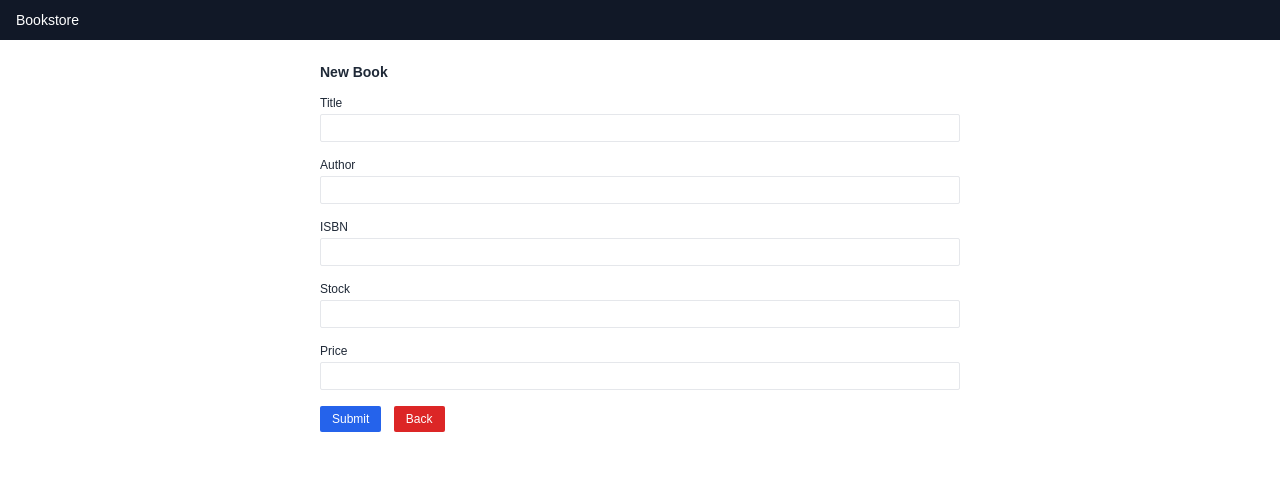
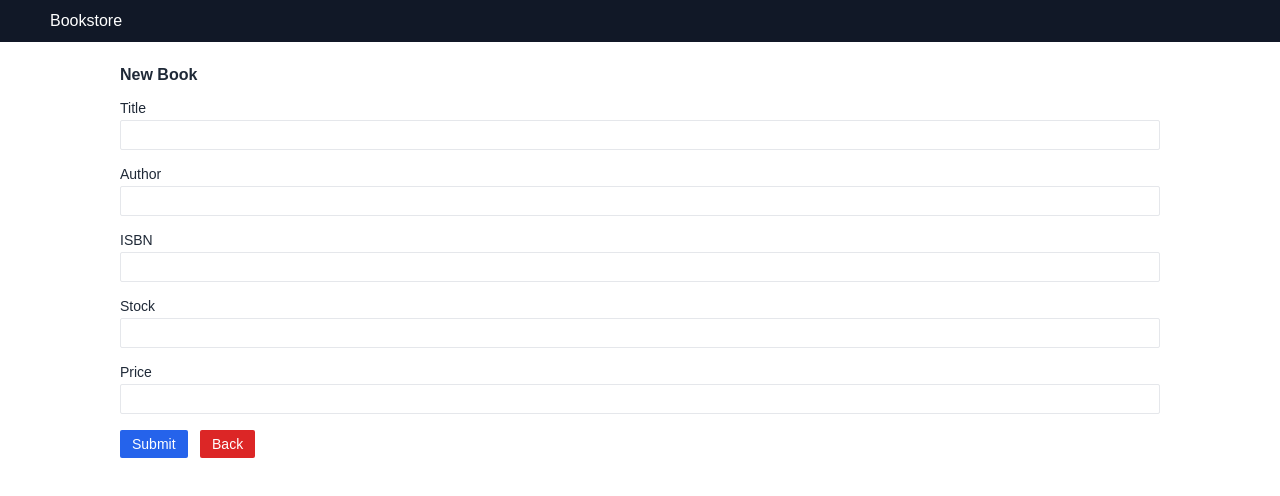
Before and after one commit to Munjurul8355/Bookstore, a plain HTML site: page newbook.html in a window 1280 px wide. Drawn offline with Linux system fonts and the light colour scheme.

Commit message:
Update newbook.html

```diff
--- a/newbook.html
+++ b/newbook.html
@@ -7,42 +7,43 @@
     body {
       font-family: Arial, sans-serif;
       background-color: #fff;
-      color: #1f2937; /* gray-900 */
+      color: #1f2937;
       margin: 0;
       padding: 0;
     }
     nav {
-      background-color: #111827; /* gray-900 */
+      background-color: #111827;
       color: white;
-      padding: 12px 16px;
-      font-size: 14px;
-    }
+      padding: 12px 24px;
+      font-size: 16px;
+       padding-left: 50px;
+  }
     main {
-      max-width: 640px;
+      max-width: 1040px;
       margin: 24px auto;
       padding: 0 16px;
     }
     h2 {
       font-weight: 600;
-      font-size: 14px;
+      font-size: 16px;
       margin-bottom: 16px;
     }
     label {
       display: block;
-      font-size: 12px;
+      font-size: 14px;
       margin-bottom: 4px;
     }
     input[type="text"] {
       width: 100%;
-      border: 1px solid #e5e7eb; /* gray-200 */
+      border: 1px solid #e5e7eb;
       border-radius: 2px;
-      font-size: 12px;
+      font-size: 14px;
       padding: 6px 8px;
       box-sizing: border-box;
     }
     input[type="text"]:focus {
       outline: none;
-      border-color: #3b82f6; /* blue-500 */
+      border-color: #3b82f6;
       box-shadow: 0 0 0 1px #3b82f6;
     }
     .form-group {
@@ -52,7 +53,7 @@
       margin-top: 8px;
     }
     button {
-      font-size: 12px;
+      font-size: 14px;
       padding: 6px 12px;
       border: none;
       border-radius: 2px;
@@ -61,16 +62,16 @@
       margin-right: 8px;
     }
     button.submit {
-      background-color: #2563eb; /* blue-600 */
+      background-color: #2563eb;
     }
     button.submit:hover {
-      background-color: #1e40af; /* blue-700 */
+      background-color: #1e40af;
     }
     button.back {
-      background-color: #dc2626; /* red-600 */
+      background-color: #dc2626;
     }
     button.back:hover {
-      background-color: #991b1b; /* red-700 */
+      background-color: #991b1b;
     }
     @media (max-width: 480px) {
       main {
```
